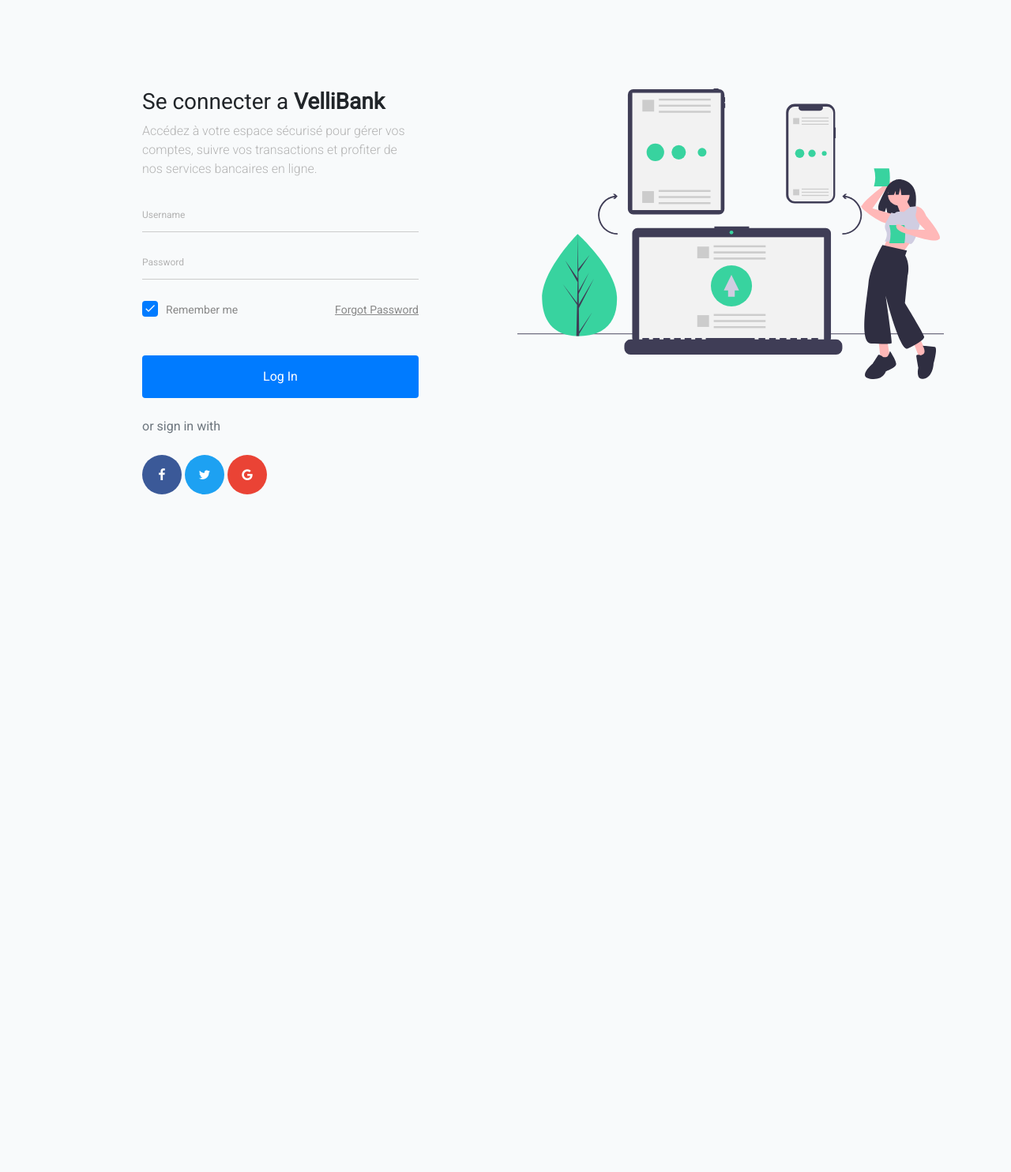
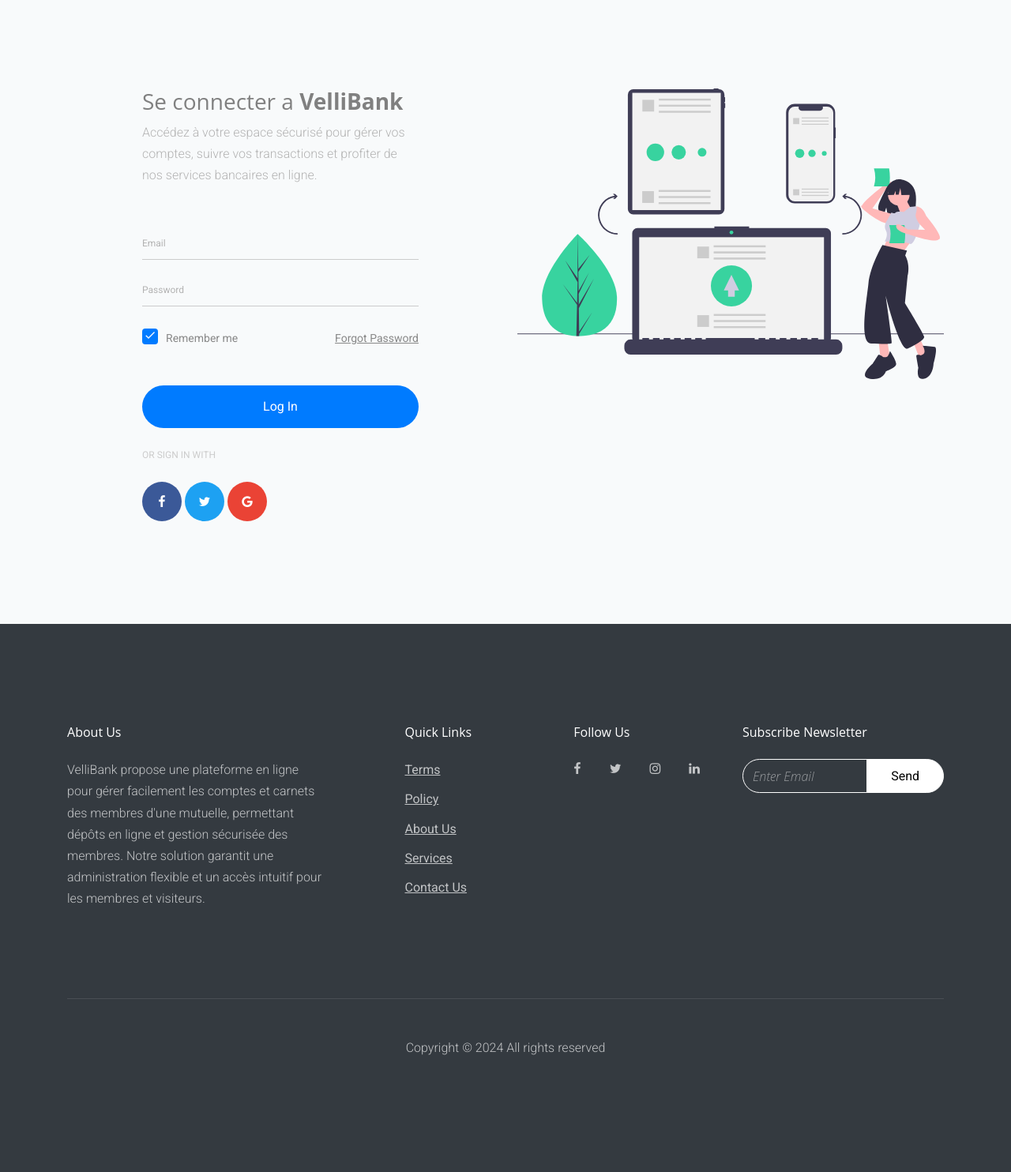
Before and after one commit to D-Velli/VelliBank, a Django app: page /members/auth/login in a window 1280 px wide. Shown: the whole page at 79% size. Before the commit the page ends 626 px from the top, so only its background shows below. Run offline with Django 5.2, Linux system fonts and the light colour scheme; parts of the project's set-up code (start-up, migrations or seed data) failed here and were passed over; some libraries are stand-ins or nearby versions; some web fonts are replaced.

Commit message:
Frontend Login

```diff
--- a/members/views.py
+++ b/members/views.py
@@ -3,3 +3,14 @@
 
 class LoginView(TemplateView):
     template_name = 'members/auth/login.html'
+
+
+
+
+class ResetPasswordView(TemplateView):
+    pass
+
+
+
+class RegisterView(TemplateView):
+    pass
--- a/templates/footer.html
+++ b/templates/footer.html
@@ -5,7 +5,8 @@
             <div class="row">
               <div class="col-md-5">
                 <h2 class="footer-heading mb-4">About Us</h2>
-                <p>VelliBank propose une plateforme en ligne pour gérer facilement les comptes et carnets des membres d'une mutuelle, permettant dépôts en ligne et gestion sécurisée des membres. Notre solution garantit une administration flexible et un accès intuitif pour les membres et visiteurs.</p>
+                <p>VelliBank propose une plateforme en ligne pour gérer facilement les comptes et carnets des membres d'une mutuelle,
+                    permettant dépôts en ligne et gestion sécurisée des membres. Notre solution garantit une administration flexible et un accès intuitif pour les membres et visiteurs.</p>
               </div>
               <div class="col-md-3 ml-auto">
                 <h2 class="footer-heading mb-4">Quick Links</h2>
@@ -14,7 +15,6 @@
                   <li><a href="#about-section" class="smoothscroll">Policy</a></li>
                   <li><a href="#about-section" class="smoothscroll">About Us</a></li>
                   <li><a href="#services-section" class="smoothscroll">Services</a></li>
-{#                  <li><a href="#testimonials-section" class="smoothscroll">Testimonials</a></li>#}
                   <li><a href="#contact-section" class="smoothscroll">Contact Us</a></li>
                 </ul>
               </div>
@@ -42,11 +42,9 @@
         <div class="row pt-5 mt-5 text-center">
           <div class="col-md-12">
             <div class="border-top pt-5">
-              <!-- Link back to Colorlib can't be removed. Template is licensed under CC BY 3.0. -->
               <p>Copyright &copy;
                 <script>document.write(new Date().getFullYear());</script> All rights reserved
               </p>
-              <!-- Link back to Colorlib can't be removed. Template is licensed under CC BY 3.0. -->
 
             </div>
           </div>
--- a/templates/members/auth/login.html
+++ b/templates/members/auth/login.html
@@ -12,6 +12,7 @@
     <link rel="stylesheet" href="{% static "members/auth/login/css/bootstrap.min.css" %}">
     <!-- Style -->
     <link rel="stylesheet" href="{% static "members/auth/login/css/style.css" %}">
+      <link rel="stylesheet" href="{% static "website/css/style.css" %}">
     <title>Se connecter</title>
   </head>
   <body>
@@ -31,10 +32,12 @@
               <h3>Se connecter a <strong>VelliBank</strong></h3>
               <p class="mb-4">Accédez à votre espace sécurisé pour gérer vos comptes, suivre vos transactions et profiter de nos services bancaires en ligne.</p>
             </div>
+                <br>
             <form action="#" method="post">
+                {% csrf_token %}
               <div class="form-group first">
-                <label for="username">Username</label>
-                <input type="text" class="form-control" id="username">
+                <label for="username">Email</label>
+                <input type="email" class="form-control" id="username">
 
               </div>
               <div class="form-group last mb-4">
@@ -75,7 +78,7 @@
       </div>
     </div>
   </div>
-
+    {% include "footer.html"%}
 
     <script src="{% static "members/auth/login/js/jquery-3.3.1.min.js" %}"></script>
     <script src="{% static "members/auth/login/js/popper.min.js" %}"></script>
--- a/templates/website/index.html
+++ b/templates/website/index.html
@@ -15,6 +15,7 @@
       <link rel="stylesheet" href="{% static 'website/fonts/flaticon/font/flaticon.css' %}">
       <link rel="stylesheet" href="{% static 'website/css/aos.css' %}">
       <link rel="stylesheet" href="{% static 'website/css/style.css' %}">
+      <link rel="stylesheet" href="{% static "members/auth/login/css/style.css" %}">
   </head>
   <body data-spy="scroll" data-target=".site-navbar-target" data-offset="300">
       <div id="overlayer"></div>
@@ -50,6 +51,7 @@
                       </ul>
                     </li>
                     <li><a href="#contact-section" class="nav-link">Contact</a></li>
+                      <li><a href="{% url "members:login" %}" class="nav-link">Se connecter</a></li>
                   </ul>
                 </nav>
               </div>
```
Also changed, not shown: members/models.py (+15 -1 lines).
